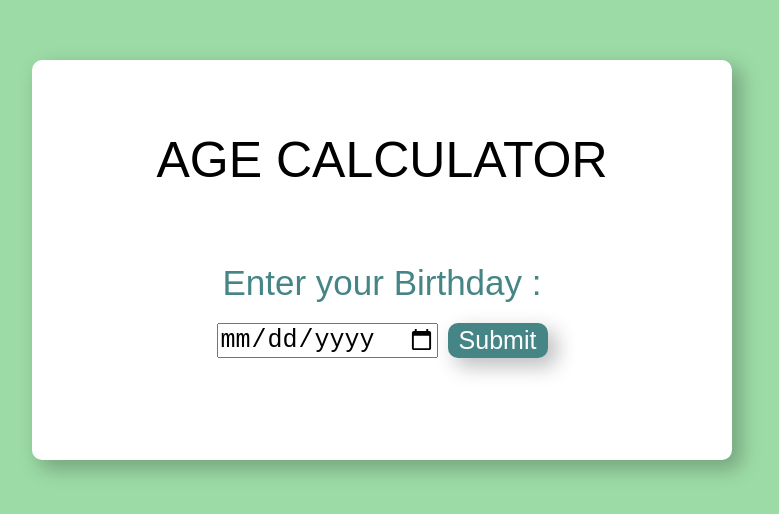
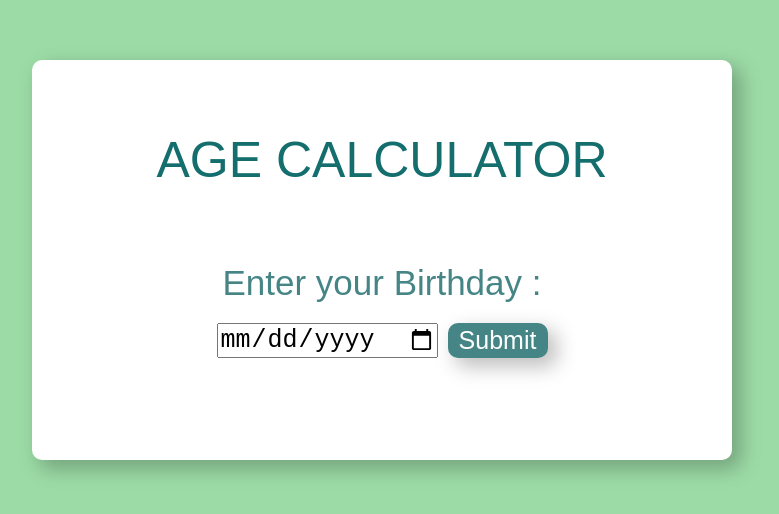
Before and after one commit to IshanHansaka/age_calculator, a React (Create React App) app: page / in a window 1280 px wide. Shown: the part 140-654 px from the top of the page, without its empty margins (258-1037 px from the left). Built offline with nearby package versions, Linux system fonts and the light colour scheme.

Commit message:
chore: change colors

```diff
--- a/src/styles/Calculator.css
+++ b/src/styles/Calculator.css
@@ -6,6 +6,7 @@ p {
   height: 100px;
   display: flex;
   align-items: center;
+  color: #146e6e;
 }
 
 .cal-topic p {
```
